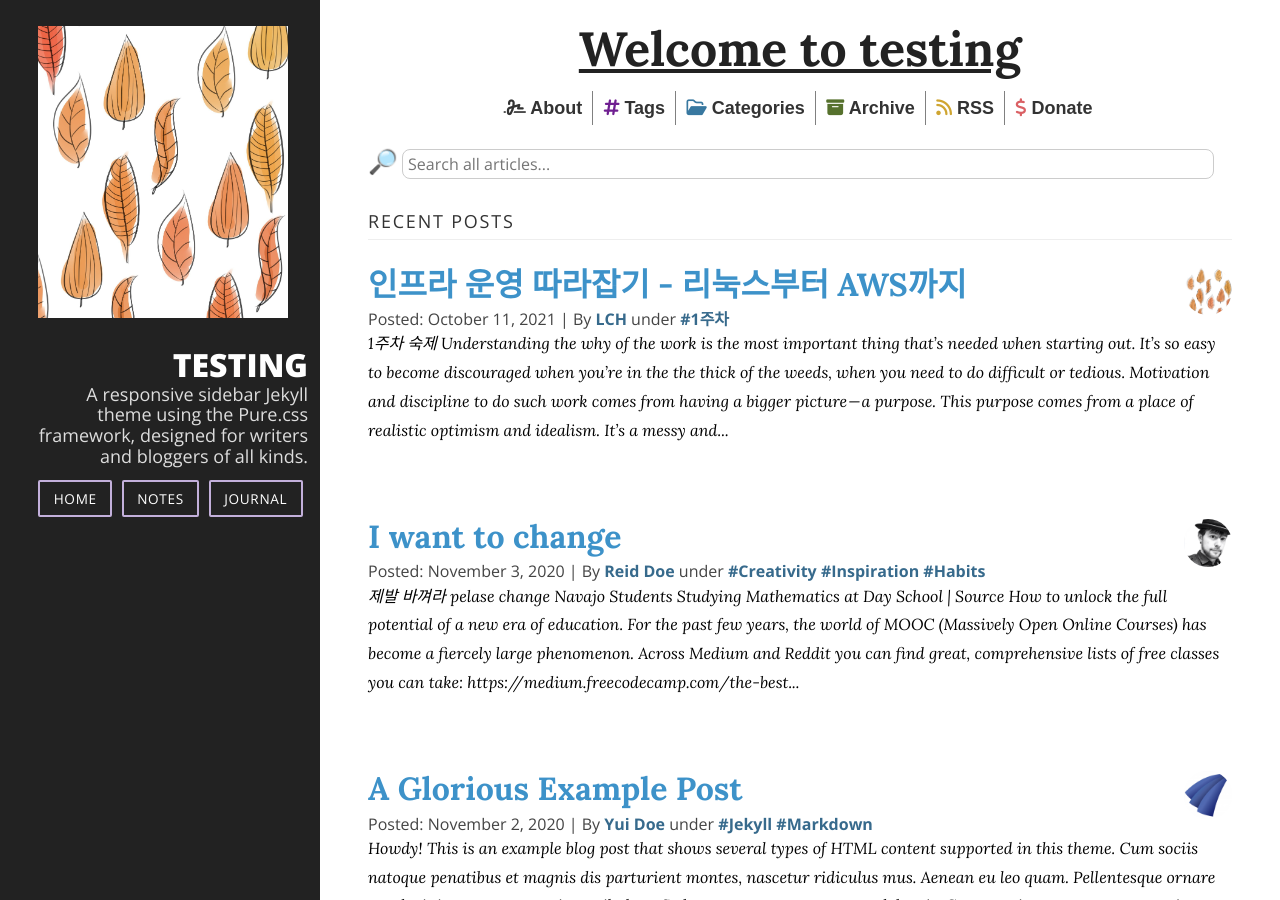
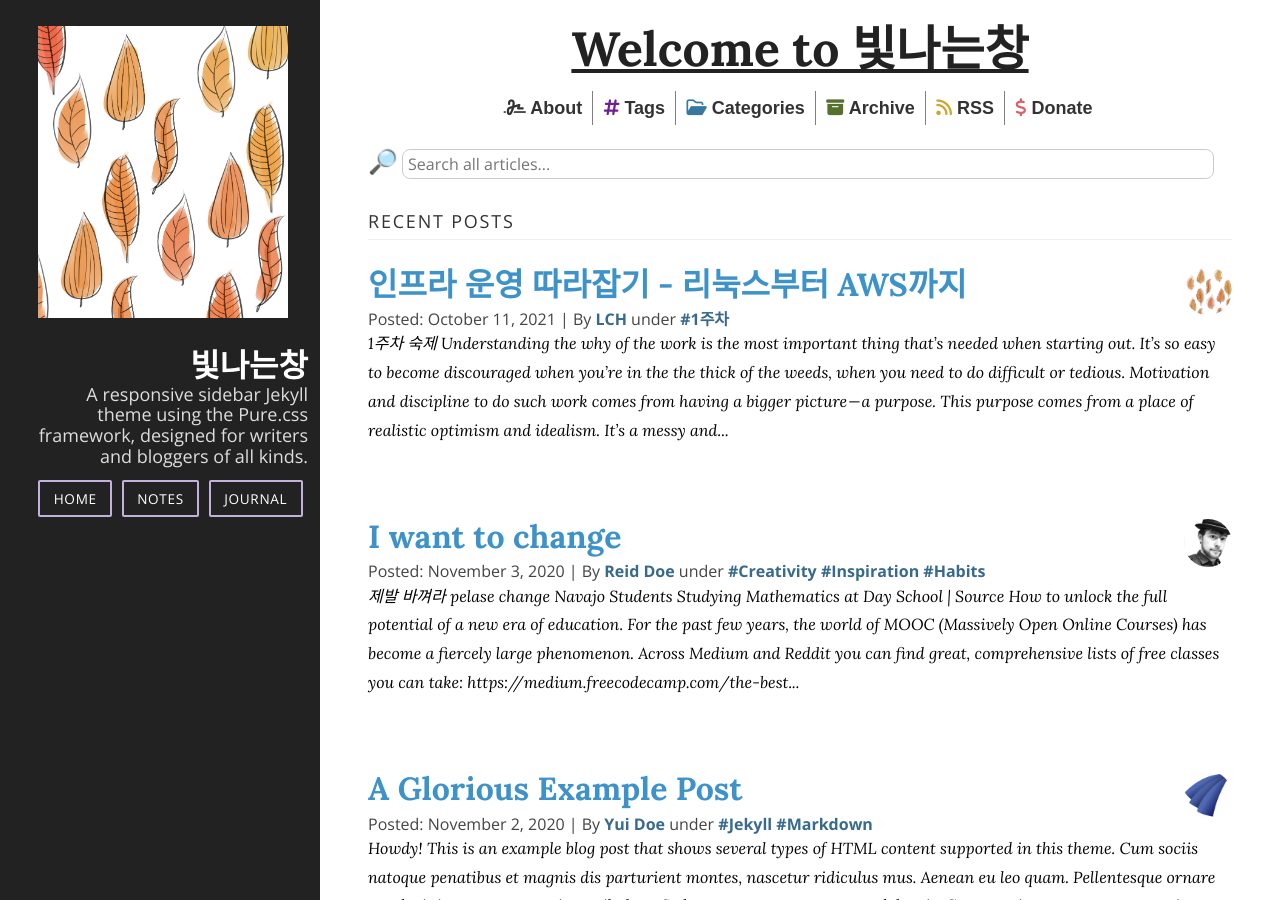
Before and after one commit to shiny-chang/shiny-chang.github.io, a Jekyll site: the page built from index.html, in a window 1280 px wide and 900 px high. Built offline with Jekyll 4.4.1, drawn with Linux system fonts in a browser that asks for light colours; nearby versions of some CDN libraries; the list of posts is cut into pages by our own code.

Commit message:
Update _config.yml

```diff
--- a/_config.yml
+++ b/_config.yml
@@ -18,8 +18,8 @@
 # You can create any custom variable you would like, and they will be accessible
 # in the templates via {{ site.myvariable }}.
 
-title: "testing"
-email: mail@brennanbrown.ca
+title: "빛나는창"
+email: 추후공지
 description: >- # this means to ignore newlines until "baseurl:"
   A responsive sidebar Jekyll theme using the Pure.css framework,
   designed for writers and bloggers of all kinds.
```
